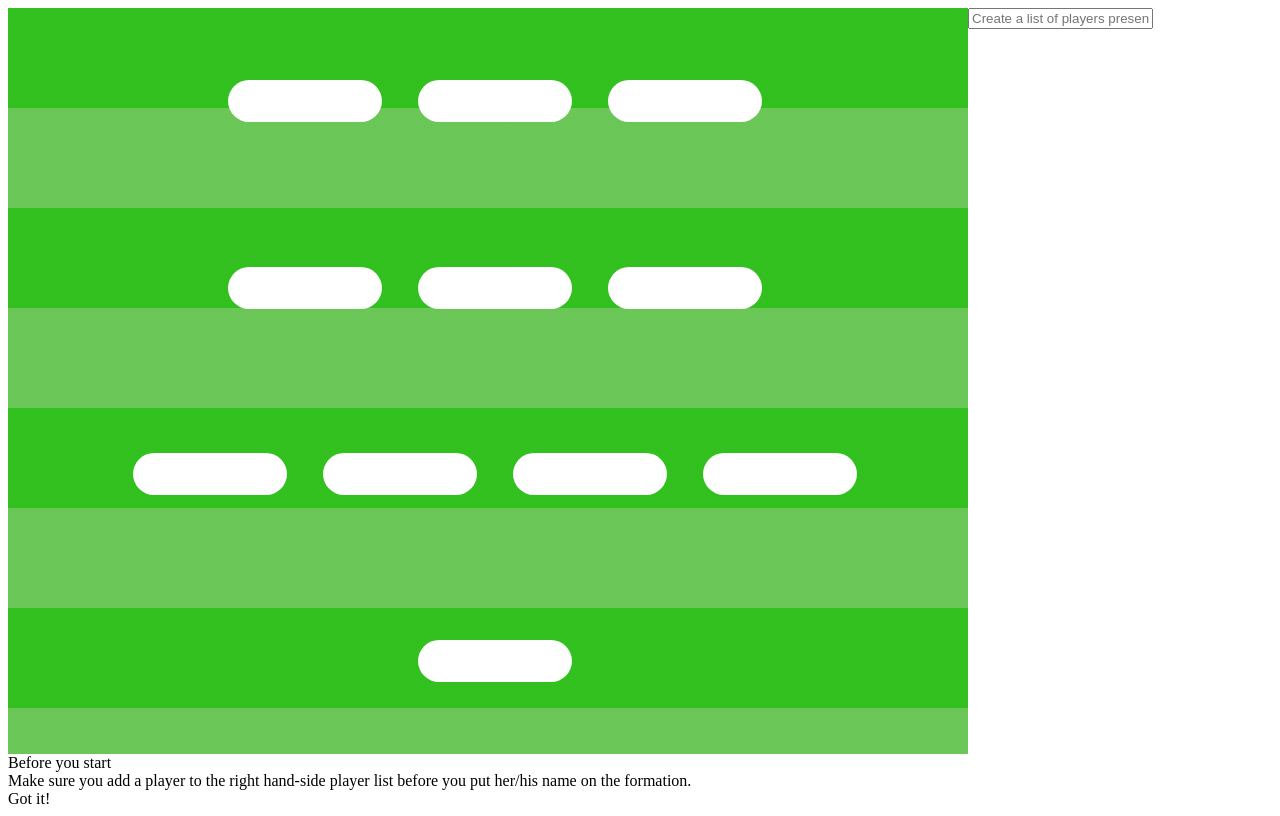
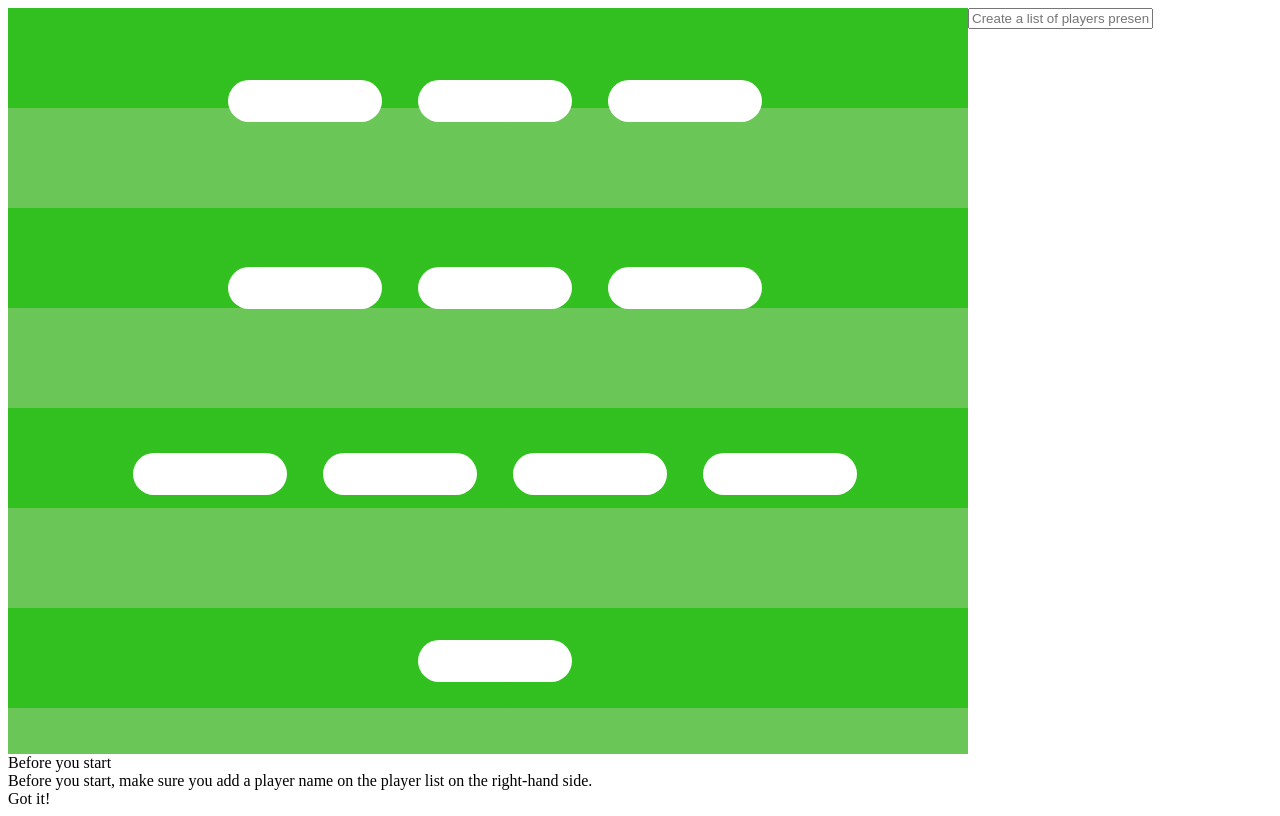
Before and after one commit to tadakongithub/formation, a React (Create React App) app: page / in a window 1280 px wide. Built offline with nearby package versions, Linux system fonts and the light colour scheme; the HTML template or start-up script is replaced by a standard one.

Commit message:
Modal comment rewritten

```diff
--- a/src/components/Formation.css
+++ b/src/components/Formation.css
@@ -32,6 +32,7 @@
     width: 150px;
     text-align: center;
     margin: auto 20px auto;
+    cursor: pointer;
 }
 
 .user.icon{
--- a/src/components/Formation.js
+++ b/src/components/Formation.js
@@ -17,15 +17,15 @@ class Formation extends React.Component {
             document.getElementById(this.props.deleteCell).value = '';
         }
         if(arr.includes(this.props.duplicateCell)){
-            document.getElementById(this.props.duplicateCell).value = '';
+            //document.getElementById(this.props.duplicateCell).value = '';
             var inputAll = document.querySelectorAll("input[type='text']");
             for(var i = 0 ; i < inputAll.length ; i++){
-                if(inputAll[i].value === this.props.duplicateValue){
+                if(inputAll[i].value === this.props.duplicateValue && inputAll[i].getAttribute('id') !== this.props.duplicateCell){
                     inputAll[i].value = '';
                     break;
                 }
             }
-            document.getElementById(this.props.duplicateCell).value = this.props.duplicateValue;
+            //document.getElementById(this.props.duplicateCell).value = this.props.duplicateValue;
         }
         var inputAll = document.querySelectorAll("input[type='text']");
         for(var i = 0 ; i < inputAll.length ; i++){
--- a/src/components/Modal.js
+++ b/src/components/Modal.js
@@ -9,7 +9,7 @@ class Modal extends React.Component {
                     Before you start
                 </div>
                 <div className="content">
-                    <div>Make sure you add a player to the right hand-side player list before you put her/his name on the formation.</div>
+                    <div>Before you start, make sure you add a player name on the player list on the right-hand side.</div>
                 </div>
                 <div className="actions">
                     <div className="ui positive right labeled icon button">
```
